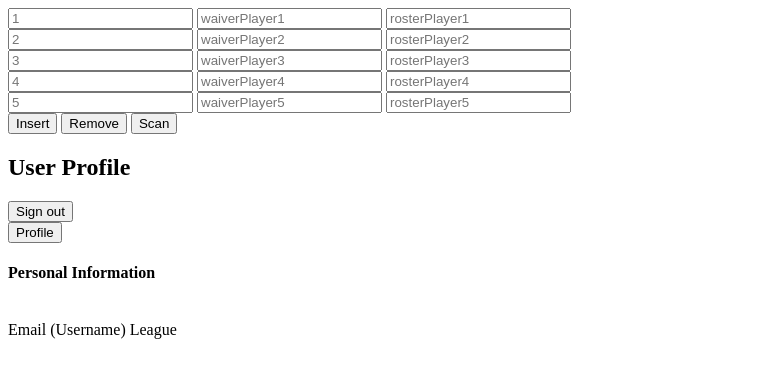
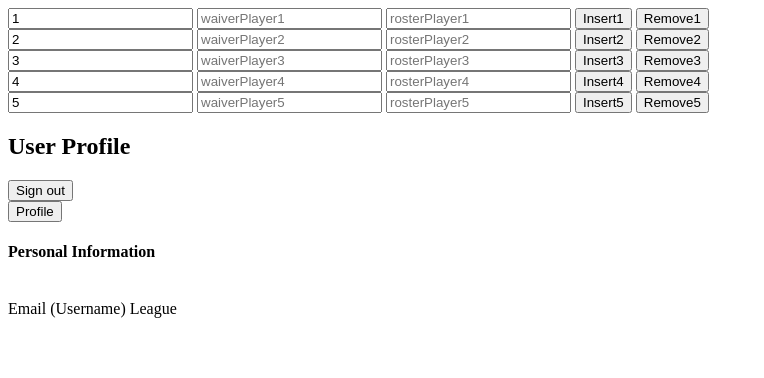
Before and after one commit to JRGearheart21/SnipeSnipe, a plain HTML site: page Register-Page/league.html in a window 1280 px wide. Shown: the whole page, without its empty margins (0-764 px from the left). Drawn offline with Linux system fonts and the light colour scheme.

Commit message:
1.3.2
1.3.2

```diff
--- a/Register-Page/js/dynamo.js
+++ b/Register-Page/js/dynamo.js
@@ -86,7 +86,7 @@ function insertItem(waiverID, rosterID, league_id, priority) {
     });
 }
 
-function removeItem() {
+function removeItem(userVAL, time_VAL, priorityVAL) {
     AWS.config.update({
        region: "us-east-2",
        accessKeyId: "AKIASM2S677I6DGOD7OA",
@@ -105,8 +105,8 @@ function removeItem() {
    var params = {
        TableName :"FAS_server_data1",
        Key:{
-           "FAS_time":1637557634007,
-           "FAS_user": "jgearhea@gmail.com"
+           "FAS_time": parseInt(time_VAL),
+           "FAS_user": userVAL
        }
    };
     docClient.delete(params, function(err, data) {
@@ -114,6 +114,14 @@ function removeItem() {
             console.log("error"+ JSON.stringify(err,null,2));
         } else {
             console.log(" get succeeded");
+            var str_prior = priorityVAL.toString();
+            var wordsPlayer = "waiverPlayer"+str_prior;
+            var wordsRoster = "rosterPlayer"+str_prior;
+            var FAS_timePlay = "FAS_time"+str_prior;
+
+            document.getElementById(wordsPlayer).value = '';
+            document.getElementById(wordsRoster).value = '';
+            document.getElementById(FAS_timePlay).value = '';
         }
     });
 }
--- a/Register-Page/js/leagues.js
+++ b/Register-Page/js/leagues.js
@@ -36,8 +36,6 @@ function numLeagues(user_id) {
                 document.getElementById('addLeagueBtn').style.display = "none";
                 document.getElementById('goToLeague').style.display = "block";
                 document.getElementById('removeLeagueBtn').style.display = "block";
-
-
                 document.getElementById("leage_num").value = league_id_val;
                 document.getElementById("team_num").value = team_id_val;
                 document.getElementById("sport").value = sport_val;
@@ -61,6 +59,7 @@ function getTransactions(user_id,first_val) {
 
     var waiverNames = ['waiverPlayer1','waiverPlayer2','waiverPlayer3','waiverPlayer4','waiverPlayer5'];
     var rosterNames = ['rosterPlayer1','rosterPlayer2','rosterPlayer3','rosterPlayer4','rosterPlayer5'];
+    var FAStimes = ['FAS_time1','FAS_time2','FAS_time3','FAS_time4','FAS_time5'];
     var priorityNames = ['priority1','priority2','priority3','priority4','priority5'];
 
 
@@ -109,6 +108,8 @@ function getTransactions(user_id,first_val) {
                 document.getElementById(waiverNames[responseOut.response.data.Items[i-1].FAS_priority-1]).value=responseOut.response.data.Items[i-1].waiverPlayer;
                 document.getElementById(rosterNames[responseOut.response.data.Items[i-1].FAS_priority-1]).value=responseOut.response.data.Items[i-1].rosterPlayer;
                 document.getElementById(priorityNames[responseOut.response.data.Items[i-1].FAS_priority-1]).value=responseOut.response.data.Items[i-1].FAS_priority;
+                document.getElementById(FAStimes[responseOut.response.data.Items[i-1].FAS_priority-1]).value=responseOut.response.data.Items[i-1].FAS_time;
+
             }
             //refresh roster
 
--- a/Register-Page/league.html
+++ b/Register-Page/league.html
@@ -13,36 +13,54 @@
 
   <body>
     <form>
-		<input type="text" id="priority1"  placeholder="1" name="priority1" required>
+		<input type="hidden" id="league" placeholder="league" name="league" required>
+		<input type="hidden" id="userVAL" placeholder="userVAL" name="userVAL" required>
+
+
+		<input type="text" id="priority1"  value="1" name="priority1" required>
 		<input type="text" id="waiverPlayer1"  placeholder="waiverPlayer1" name="waiverPlayer1" required>
         <input type="text" id="rosterPlayer1"  placeholder="rosterPlayer1" name="rosterPlayer1" required>
-		<input type="hidden" id="league" placeholder="league" name="league" required>
+		<input type="hidden" id="FAS_time1" placeholder="FAS_time1" name="FAS_time1" required>
+		<button type="button" onclick="insertItem(waiverPlayer1.value,rosterPlayer1.value, league.value, priority1.value)">Insert1</button>
+		<button type="button" onclick="removeItem(userVAL.value,FAS_time1.value,priority1.value)">Remove1</button>
     </form>
     <form>
-		<input type="text" id="priority2"  placeholder="2" name="priority2" required>
+		<input type="text" id="priority2"  value="2" name="priority2" required>
 		<input type="text" id="waiverPlayer2"  placeholder="waiverPlayer2" name="waiverPlayer2" required>
         <input type="text" id="rosterPlayer2"  placeholder="rosterPlayer2" name="rosterPlayer2" required>
+		<input type="hidden" id="FAS_time2" placeholder="FAS_time2" name="FAS_time2" required>
+		<button type="button" onclick="insertItem(waiverPlayer2.value,rosterPlayer2.value, league.value, priority2.value)">Insert2</button>
+		<button type="button" onclick="removeItem(userVAL.value,FAS_time2.value,priority2.value)">Remove2</button>
+
 	</form>
     <form>
-		<input type="text" id="priority3"  placeholder="3" name="priority3" required>
+		<input type="text" id="priority3"  value="3" name="priority3" required>
 		<input type="text" id="waiverPlayer3"  placeholder="waiverPlayer3" name="waiverPlayer3" required>
         <input type="text" id="rosterPlayer3"  placeholder="rosterPlayer3" name="rosterPlayer3" required>
+		<input type="hidden" id="FAS_time3" placeholder="FAS_time3" name="FAS_time3" required>
+		<button type="button" onclick="insertItem(waiverPlayer3.value,rosterPlayer3.value, league.value, priority3.value)">Insert3</button>
+		<button type="button" onclick="removeItem(userVAL.value,FAS_time3.value,priority3.value)">Remove3</button>
     </form>
     <form>
-		<input type="text" id="priority4"  placeholder="4" name="priority4" required>
+		<input type="text" id="priority4"  value="4" name="priority4" required>
 		<input type="text" id="waiverPlayer4"  placeholder="waiverPlayer4" name="waiverPlayer4" required>
         <input type="text" id="rosterPlayer4"  placeholder="rosterPlayer4" name="rosterPlayer4" required>
+		<input type="hidden" id="FAS_time4" placeholder="FAS_time4" name="FAS_time4" required>
+		<button type="button" onclick="insertItem(waiverPlayer4.value,rosterPlayer4.value, league.value, priority4.value)">Insert4</button>
+		<button type="button" onclick="removeItem(userVAL.value,FAS_time4.value,priority4.value)">Remove4</button>
     </form>
     <form>
-		<input type="text" id="priority5"  placeholder="5" name="priority5" required>
+		<input type="text" id="priority5"  value="5" name="priority5" required>
 		<input type="text" id="waiverPlayer5"  placeholder="waiverPlayer5" name="waiverPlayer5" required>
         <input type="text" id="rosterPlayer5"  placeholder="rosterPlayer5" name="rosterPlayer5" required>
+		<input type="hidden" id="FAS_time5" placeholder="FAS_time5" name="FAS_time5" required>
+		<button type="button" onclick="insertItem(waiverPlayer5.value,rosterPlayer5.value, league.value, priority5.value)">Insert5</button>
+		<button type="button" onclick="removeItem(userVAL.value,FAS_time5.value,priority5.value)">Remove5</button>
     </form>
 
     <form>
-		<button type="button" onclick="insertItem(waiverPlayer1.value,rosterPlayer1.value, league.value, priority1.value)">Insert</button>
-		<button type="button" onclick="removeItem()">Remove</button>
-		<button type="button" onclick="getTransactions(checkOutval2,league.value)">Scan</button>
+		<!-- <button type="button" onclick="removeItem()">Remove</button> -->
+		<!-- <button type="button" onclick="getTransactions(checkOutval2,league.value)">Scan</button> -->
     </form>
 
 	<div class="container">
@@ -95,6 +113,7 @@
 						document.getElementById("email_value").innerHTML = checkOutval2;
 						document.getElementById("league_idv").innerHTML = first;
 						document.getElementById("league").value = first;
+						document.getElementById("userVAL").value = checkOutval2;
 						getTransactions(checkOutval2,first);
 						}
 					});
```
Lines whose indentation alone changed are shown as unchanged.
